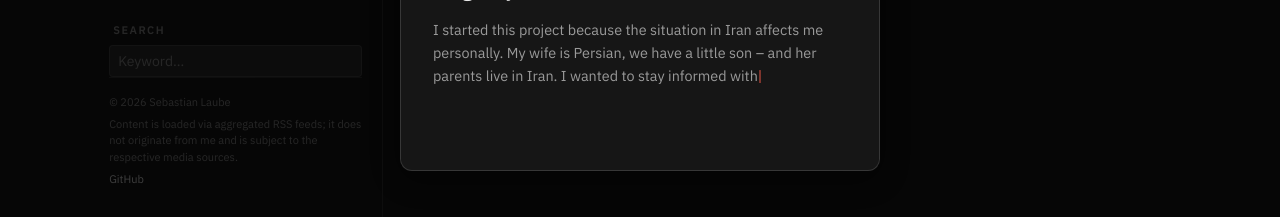
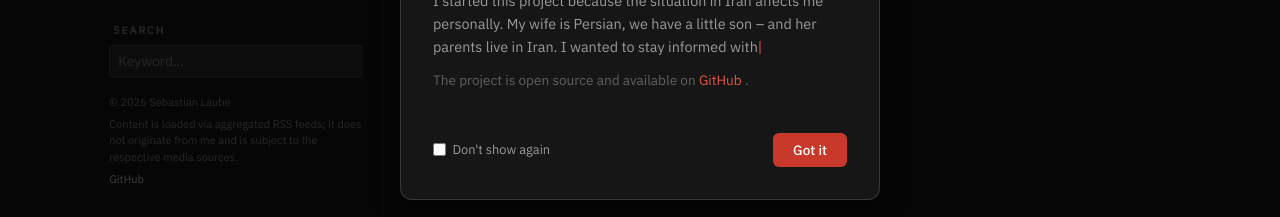
Before and after one commit to slaube86/news-reader, a Vue app: page / in a window 1280 px wide. Shown: the part 343-560 px from the top of the page. Built offline with nearby package versions, Linux system fonts and the light colour scheme; no server answers.

Commit message:
improve welcome dialog

```diff
--- a/src/components/WelcomeModal.vue
+++ b/src/components/WelcomeModal.vue
@@ -10,14 +10,14 @@
           <div class="modal-body">
             <span class="typewriter-text">{{ displayedText }}</span>
             <span v-if="isTyping" class="typewriter-cursor">|</span>
-            <p v-if="!isTyping" class="github-line">
+            <p class="github-line">
               {{ t('welcome.github') }}
               <a href="https://github.com/slaube86/news-reader" target="_blank" rel="noopener">GitHub</a>
               {{ t('welcome.githubSuffix') }}
             </p>
           </div>
 
-          <div v-show="!isTyping" class="modal-footer">
+          <div class="modal-footer">
             <label class="modal-checkbox">
               <input v-model="dontShowAgain" type="checkbox" />
               <span>{{ t('welcome.dontShow') }}</span>
```
Also changed, not shown: 5 other files (tests, documents, lock files or other folders).
